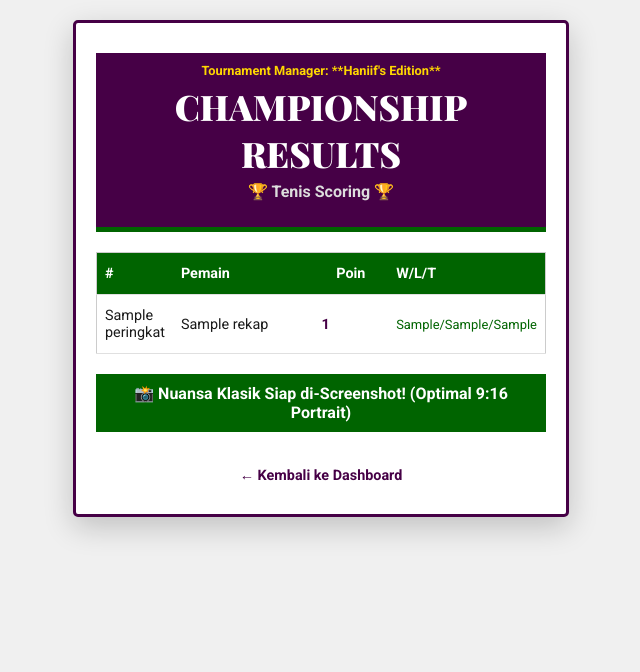
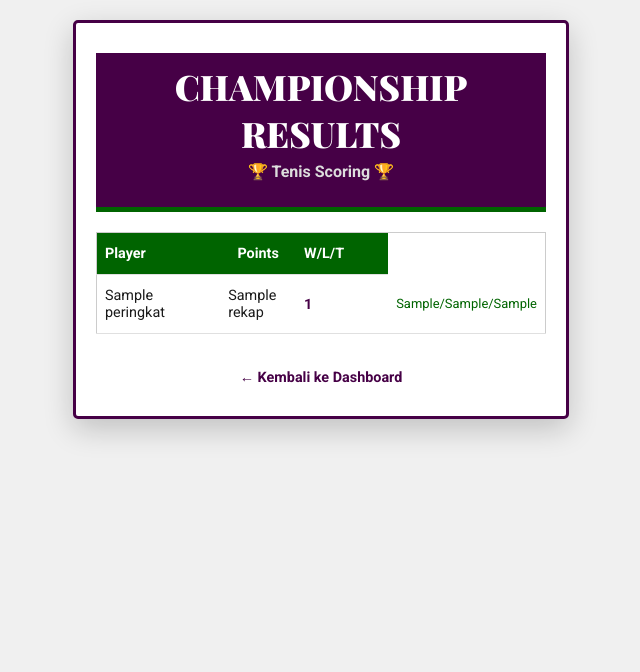
Before and after one commit to ahniif/RGA004, a Flask app: template templates/rekap.html in a window 1280 px wide. Shown: the top 672 px of the page, without its empty margins (319-959 px from the left). Run offline with Flask 3, Linux system fonts and the light colour scheme; the template is opened without the code that fills it: most values are stand-ins (such as "Sample title", 1, 10 or a date in 2020).

Commit message:
Update rekap.html

```diff
--- a/templates/rekap.html
+++ b/templates/rekap.html
@@ -134,9 +134,7 @@
     <div class="rekap-container">
 
         <div class="title-box">
-            <div class="personal-note">
-                Tournament Manager: **Haniif's Edition**
-            </div>
+
 
             <h1>CHAMPIONSHIP RESULTS</h1>
             <h3>🏆 Tenis Scoring 🏆</h3>
@@ -145,9 +143,8 @@
         <table class="rekap-table">
             <thead>
                 <tr>
-                    <th style="width: 10%;">#</th>
-                    <th style="width: 40%;">Pemain</th>
-                    <th style="width: 20%; text-align: center;">Poin</th>
+                    <th style="width: 40%;">Player</th>
+                    <th style="width: 20%; text-align: center;">Points</th>
                     <th style="width: 30%;">W/L/T</th>
                 </tr>
             </thead>
@@ -163,13 +160,10 @@
             </tbody>
         </table>
 
-        <div class="screenshot-info">
-            📸 Nuansa Klasik Siap di-Screenshot! (Optimal 9:16 Portrait)
-        </div>
-
         <div class="back-link">
             <a href="{{ url_for('index') }}">← Kembali ke Dashboard</a>
         </div>
     </div>
 </body>
+
 </html>
```
